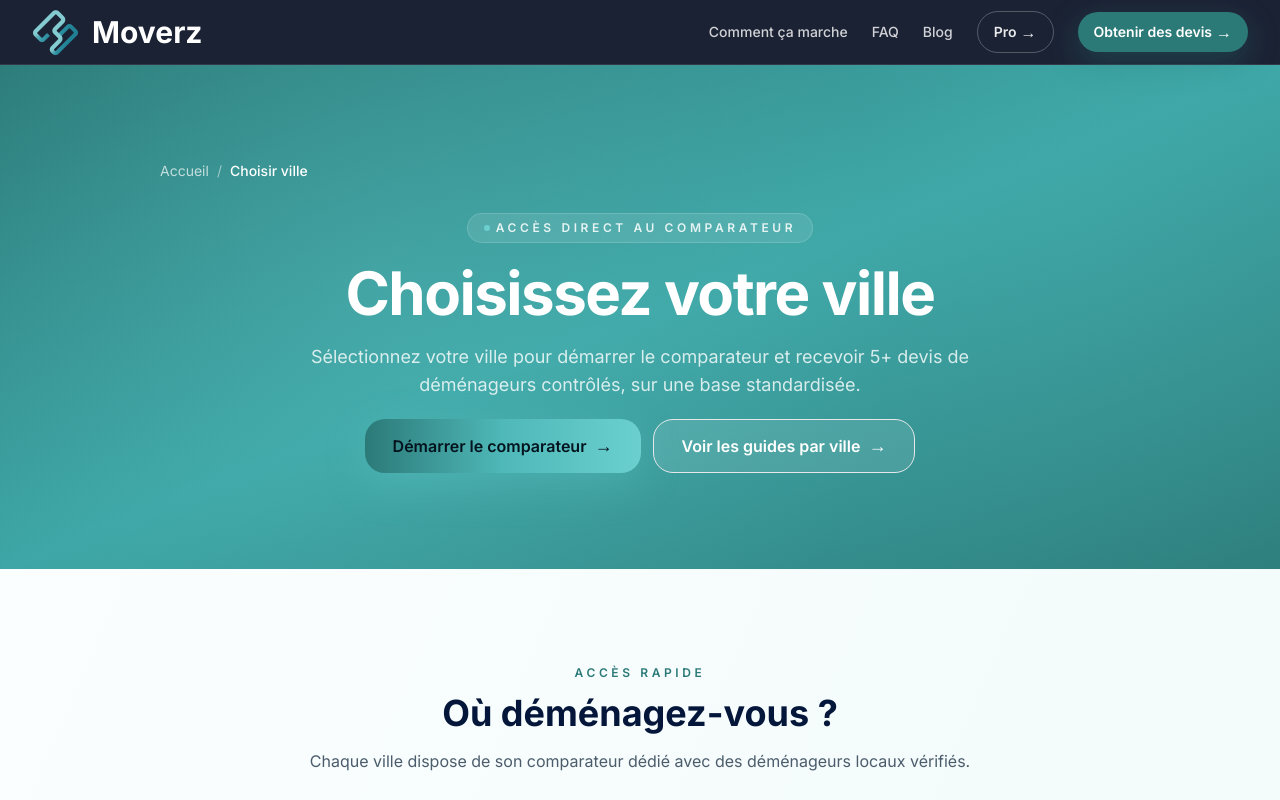
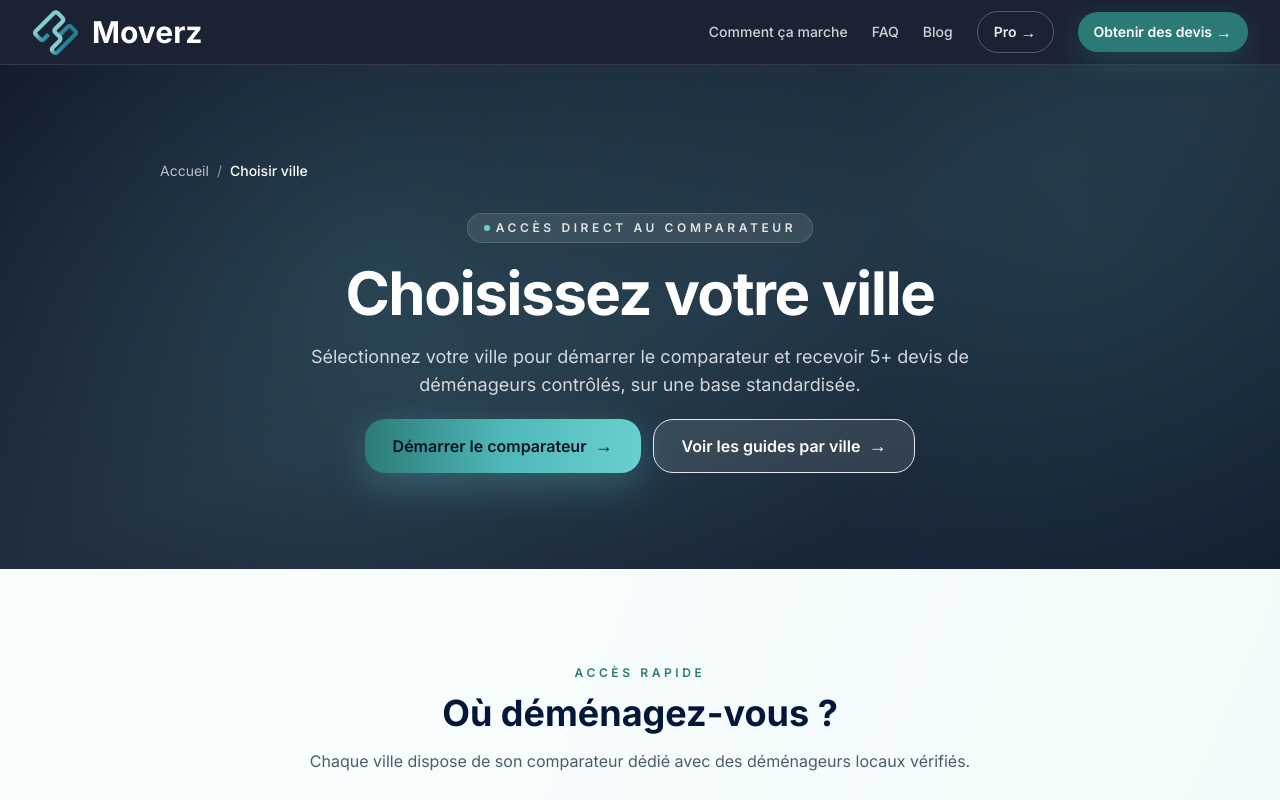
Before and after one commit to gdetaisne/moverz-fr, a Next.js app: page /choisir-ville in a window 1280 px wide. Shown: the top 800 px of the page. Built offline with nearby package versions, Linux system fonts and the light colour scheme; no server answers.

Commit message:
ui: revert teal-heavy backgrounds (keep teal accents)

```diff
--- a/app/globals.css
+++ b/app/globals.css
@@ -128,8 +128,8 @@
   }
 
   .section-contrast {
-    /* More turquoise, less navy (keep readability) */
-    @apply bg-gradient-to-br from-[var(--brand-deep)] via-[var(--brand-teal-3)] to-[var(--brand-deep)] text-white;
+    /* Premium dark contrast section (navy base, teal accents elsewhere) */
+    @apply bg-gradient-to-br from-[var(--brand-navy-2)] via-[var(--brand-navy)] to-[var(--brand-deep)] text-white;
   }
 
   .container {
@@ -138,8 +138,8 @@
 
   /* Hero background */
   .bg-hero {
-    /* Teal-dominant hero background */
-    @apply relative bg-gradient-to-br from-[var(--brand-deep)] via-[var(--brand-teal-3)] to-[var(--brand-deep)];
+    /* Brand hero background (navy base) */
+    @apply relative bg-gradient-to-br from-[var(--brand-navy-2)] via-[var(--brand-deep)] to-[var(--brand-navy-2)];
   }
 
   .halo {
--- a/components/Hero.tsx
+++ b/components/Hero.tsx
@@ -22,7 +22,7 @@ export default function Hero() {
   return (
     <section className="relative overflow-hidden text-white font-sans">
       {/* Clean background with animated gradient */}
-      <div className="absolute inset-0 bg-gradient-to-br from-[var(--brand-deep)] via-[var(--brand-teal-3)] to-[var(--brand-deep)]" />
+      <div className="absolute inset-0 bg-gradient-to-br from-[#0F172A] via-[#1E293B] to-[#0F172A]" />
 
 
       {/* Espacement généreux */}
--- a/components/PageHero.tsx
+++ b/components/PageHero.tsx
@@ -31,10 +31,10 @@ export default function PageHero({
   return (
     <section className="relative overflow-hidden text-white">
       {/* Brand gradient background */}
-      <div className="absolute inset-0 bg-gradient-to-br from-[var(--brand-deep)] via-[var(--brand-teal-3)] to-[var(--brand-deep)]" />
+      <div className="absolute inset-0 bg-gradient-to-br from-[#0F172A] via-[#1E293B] to-[#0F172A]" />
       {/* Subtle brand glow */}
-      <div className="absolute inset-0 bg-[radial-gradient(circle_at_30%_45%,rgba(107,207,207,0.22),transparent_55%)]" />
-      <div className="absolute inset-0 bg-[radial-gradient(circle_at_85%_35%,rgba(79,184,184,0.20),transparent_55%)]" />
+      <div className="absolute inset-0 bg-[radial-gradient(circle_at_30%_45%,rgba(107,207,207,0.18),transparent_55%)]" />
+      <div className="absolute inset-0 bg-[radial-gradient(circle_at_85%_35%,rgba(79,184,184,0.14),transparent_55%)]" />
 
       <div className="relative mx-auto max-w-5xl px-4 py-16 md:px-8 md:py-24">
         <Breadcrumbs items={breadcrumbs} />
--- a/components/city/CityHero.tsx
+++ b/components/city/CityHero.tsx
@@ -12,11 +12,11 @@ export function CityHero({ city, quoteUrl }: CityHeroProps) {
   return (
     <section className="relative overflow-hidden text-white">
       {/* Background gradient */}
-      <div className="absolute inset-0 bg-gradient-to-br from-[var(--brand-deep)] via-[var(--brand-teal-3)] to-[var(--brand-deep)]" />
+      <div className="absolute inset-0 bg-gradient-to-br from-[#0F172A] via-[#1E293B] to-[#0F172A]" />
 
       {/* Animated blobs */}
-      <div className="absolute top-0 left-1/4 w-96 h-96 bg-[#6BCFCF]/16 rounded-full blur-[120px] animate-pulse" style={{ animationDuration: '5s' }} />
-      <div className="absolute bottom-0 right-1/4 w-96 h-96 bg-[#6BCFCF]/16 rounded-full blur-[120px] animate-pulse" style={{ animationDuration: '7s', animationDelay: '2s' }} />
+      <div className="absolute top-0 left-1/4 w-96 h-96 bg-[#6BCFCF]/10 rounded-full blur-[120px] animate-pulse" style={{ animationDuration: '5s' }} />
+      <div className="absolute bottom-0 right-1/4 w-96 h-96 bg-[#6BCFCF]/10 rounded-full blur-[120px] animate-pulse" style={{ animationDuration: '7s', animationDelay: '2s' }} />
 
       <div className="relative mx-auto max-w-7xl px-4 py-20 md:px-8 md:py-28 lg:py-36">
         <div className="max-w-4xl mx-auto text-center space-y-8">
```
